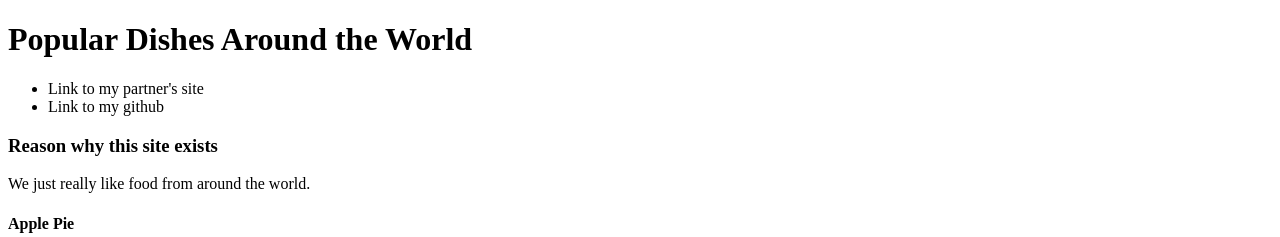
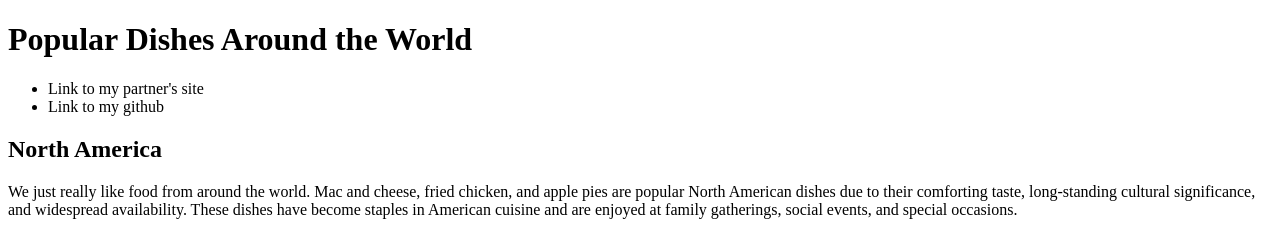
Before and after one commit to AlexSaeChao/hello-world, a plain HTML site: page index.html in a window 1280 px wide. Shown: the top 237 px of the page. Drawn offline with Linux system fonts and the light colour scheme.

Commit message:
Added North America Description

```diff
--- a/index.html
+++ b/index.html
@@ -19,8 +19,8 @@
             </ul>
         </nav>
 
-    <h3>Reason why this site exists</h3>
-        <p> We just really like food from around the world. </p>
+        <h2>North America</h2>
+            <p> We just really like food from around the world. Mac and cheese, fried chicken, and apple pies are popular North American dishes due to their comforting taste, long-standing cultural significance, and widespread availability. These dishes have become staples in American cuisine and are enjoyed at family gatherings, social events, and special occasions.</p>
 
         <section>
             <h4>Apple Pie</h4>
```
